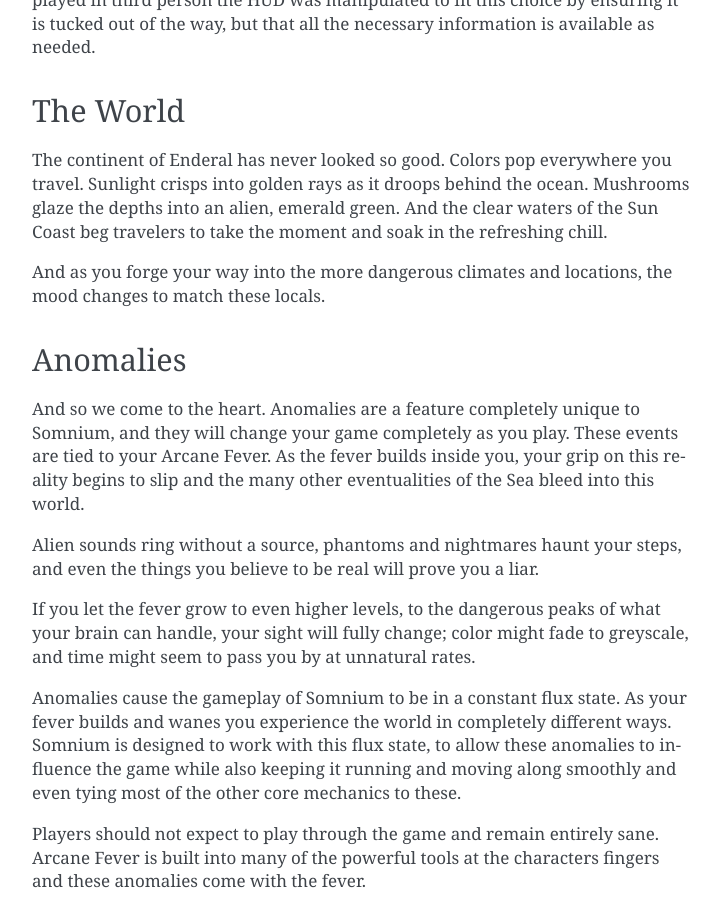
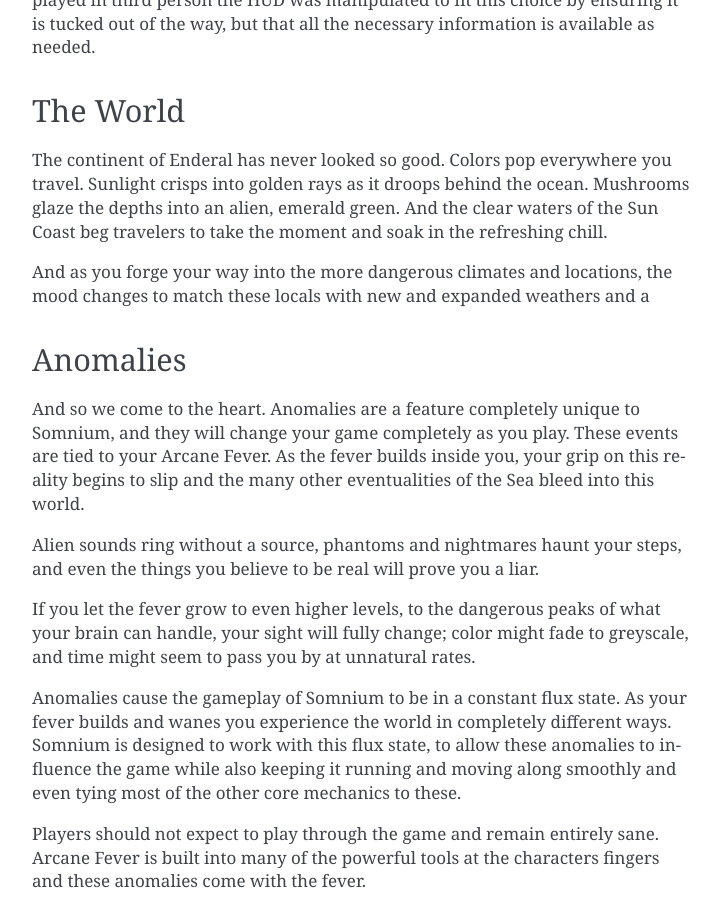
Before and after one commit to apoapse1/somnium-fur-enderal, a Sphinx documentation site: the page built from source/3_Atmosphere.rst, in a window 1280 px wide and 900 px high, scrolled down 997 px. Shown: the whole window, without its empty margins (388-1108 px from the left). Built offline with Sphinx 7.4.7, drawn with Linux system fonts in a browser that asks for light colours.

Commit message:
finalizing 1.5/3 lol

```diff
--- a/source/3_Atmosphere.rst
+++ b/source/3_Atmosphere.rst
@@ -44,15 +44,15 @@
 The World
 ---------
 
-.. :image: /Resources/A Path at Night.png
+.. :image:: https://github.com/apoapse1/somnium-fur-enderal/tree/main/Resources/A Path at Night.png
    :alt: nightimage1
    :align: center
 
 The continent of Enderal has never looked so good. Colors pop everywhere you travel. Sunlight crisps into golden rays as it droops behind the ocean. Mushrooms glaze the depths into an alien, emerald green. And the clear waters of the Sun Coast beg travelers to take the moment and soak in the refreshing chill.
 
-And as you forge your way into the more dangerous climates and locations, the mood changes to match these locals.
+And as you forge your way into the more dangerous climates and locations, the mood changes to match these locals with new and expanded weathers and a
 
-.. :image: /Resources/Pink Forest.png
+.. :image:: https://github.com/apoapse1/somnium-fur-enderal/tree/main/Resources/Pink Forest.png
    :alt: PinkForest
    :align: center
 
```
Also changed, not shown: other parts of source/3_Atmosphere.rst (+3 -3 lines), source/2_Gameplay.rst (+5 -5 lines).
